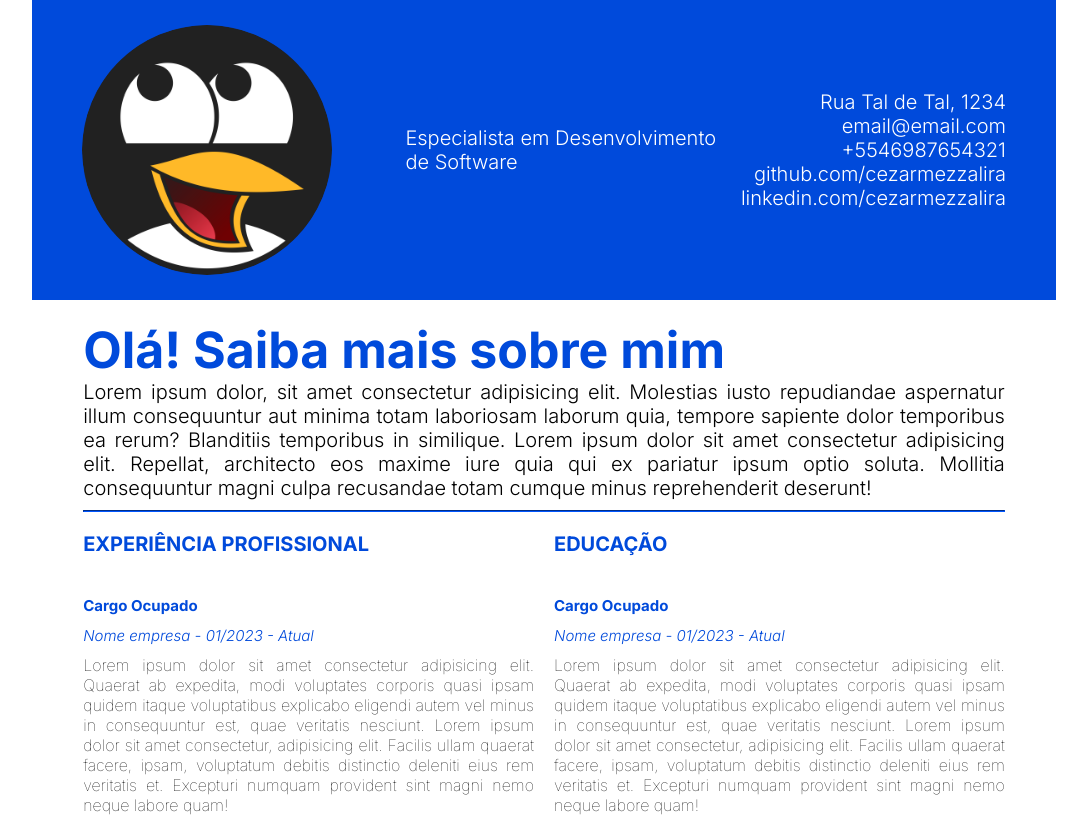
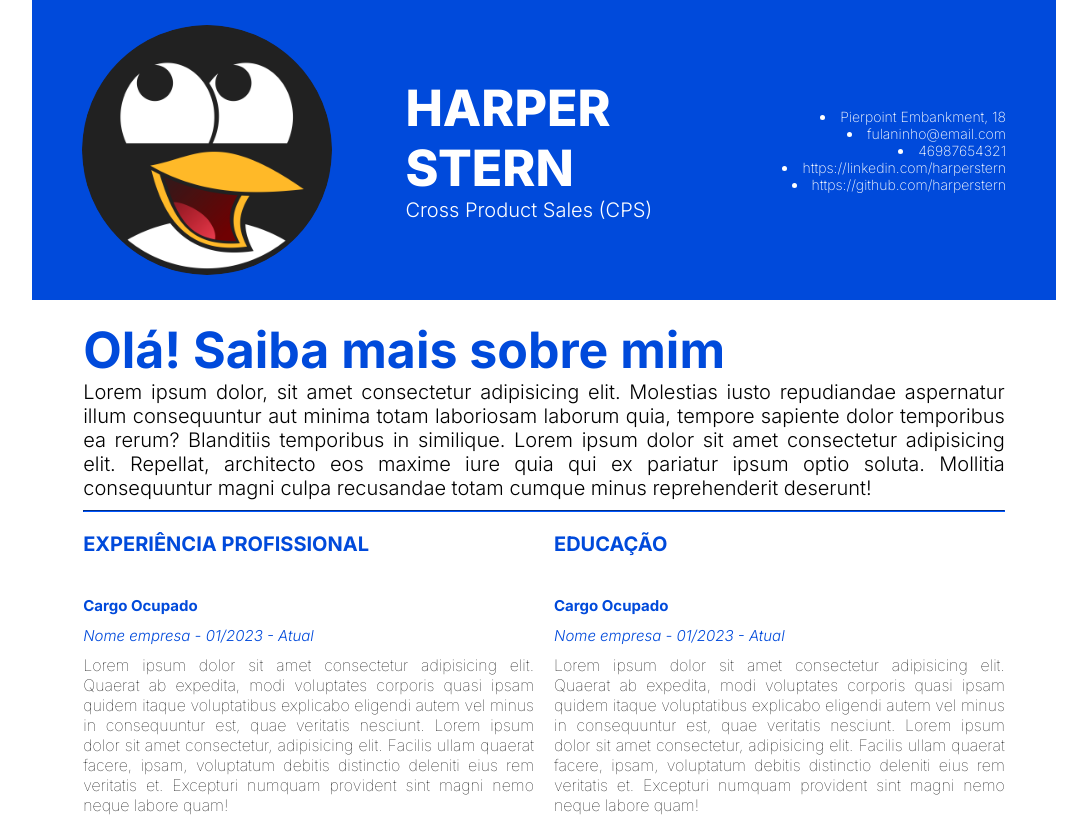
Before and after one commit to Stephenandgithhub/uc02-aula28, a plain HTML site: page index.html in a window 1280 px wide. Shown: the top 818 px of the page, without its empty margins (96-1183 px from the left). Drawn offline with Linux system fonts and the light colour scheme.

Commit message:
DOM manipulation

```diff
--- a/index.html
+++ b/index.html
@@ -17,26 +17,8 @@
     <div id="container">
       <div id="header">
         <img src="./Assets/me.png" alt="Eu mesmo" />
-        <div id="title">
-          <h1 id="name"></h1>
-          <span>Especialista em Desenvolvimento de Software</span>
-        </div>
+        <div id="title"></div>
         <div id="contact">
-          <ul>
-            <li>Rua Tal de Tal, 1234</li>
-            <li>email@email.com</li>
-            <li>+5546987654321</li>
-            <li>
-              <a href="https://github.com/cezarmezzalira"
-                >github.com/cezarmezzalira</a
-              >
-            </li>
-            <li>
-              <a href="https://linkedin.com/cezarmezzalira"
-                >linkedin.com/cezarmezzalira</a
-              >
-            </li>
-          </ul>
         </div>
       </div>
 
@@ -142,5 +124,6 @@
         </div>
       </div>
     </div>
+    <script src="./script.js"></script>
   </body>
 </html>
--- a/script.js
+++ b/script.js
@@ -1,20 +1,66 @@
 const contactData = {
-      "name": "HARPER STERN",
-      "email": "fulaninho@email.com",
-      "phone": "46987654321",
-      "cpf": "00123456789",
-      "address": "Rua dos Bobos",
-      "number": 0,
-      "complemento": "Era uma casa muito engraçada",
-      "cep": 123456789,
-      "bairro": "Centro",
-      "cidade": "Pato Branco",
-      "estado": "Paraná",
-      "sexo": "Masculino",
-      "estadoCivil": "Divorciado",
-      "profissao": "Programador",
-      "dataNascimento": "01/01/1980"
+  name: "HARPER STERN",
+  email: "fulaninho@email.com",
+  phone: "46987654321",
+  cpf: "00123456789",
+  address: "Pierpoint Embankment",
+  number: 18,
+  complemento: "Era uma casa muito engraçada",
+  cep: 123456789,
+  bairro: "Centro",
+  cidade: "Pato Branco",
+  estado: "Paraná",
+  sexo: "Masculino",
+  estadoCivil: "Divorciado",
+  profissao: "Cross Product Sales (CPS)",
+  dataNascimento: "01/01/1980",
+  urls: ["https://linkedin.com/harperstern", "https://github.com/harperstern"],
+};
+
+//div title
+
+const divTitle = document.getElementById("title");
+
+const h1Name = document.createElement("h1");
+h1Name.textContent = contactData.name;
+
+divTitle.appendChild(h1Name);
+
+const spanProfissao = document.createElement("span");
+spanProfissao.textContent = contactData.profissao;
+
+divTitle.appendChild(spanProfissao);
+
+//div contact
+const divContact = document.createElement("div");
+const listContact = document.getElementById("contact");
+
+const listContacts = document.createElement("ul");
+
+//address list
+const itemAddress = document.createElement("li");
+itemAddress.textContent = `${contactData.address}, ${contactData.number}`;
+listContact.appendChild(itemAddress);
+
+//email list
+const itemEmail = document.createElement("li");
+itemEmail.textContent = `${contactData.email}`;
+listContact.appendChild(itemEmail);
+
+//phone
+const itemPhone = document.createElement("li");
+itemPhone.textContent = `${contactData.phone}`;
+listContact.appendChild(itemPhone);
+//links
+
+for (url of contactData.urls) {
+  const anchor = document.createElement("a");
+  anchor.textContent = url;
+  anchor.setAttribute("href", url);
+
+  const itemLink = document.createElement("li");
+  itemLink.appendChild(anchor);
+  listContact.appendChild(itemLink);
 }
-console.log(contactData)
-const h1name = document.getElementById("name")
-h1name.textContent = contactData.name
+
+divContact.appendChild(listContacts);
```
